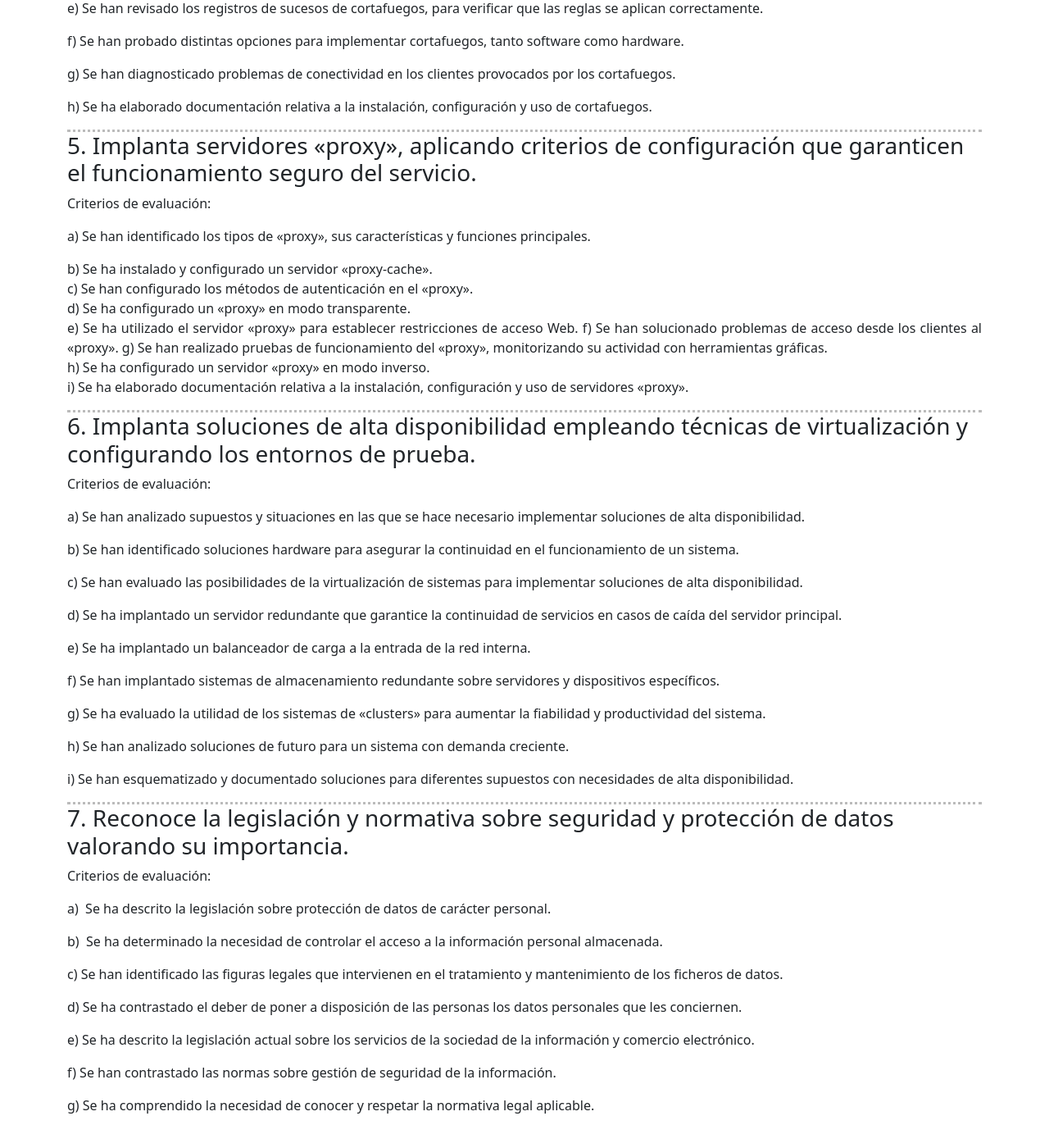
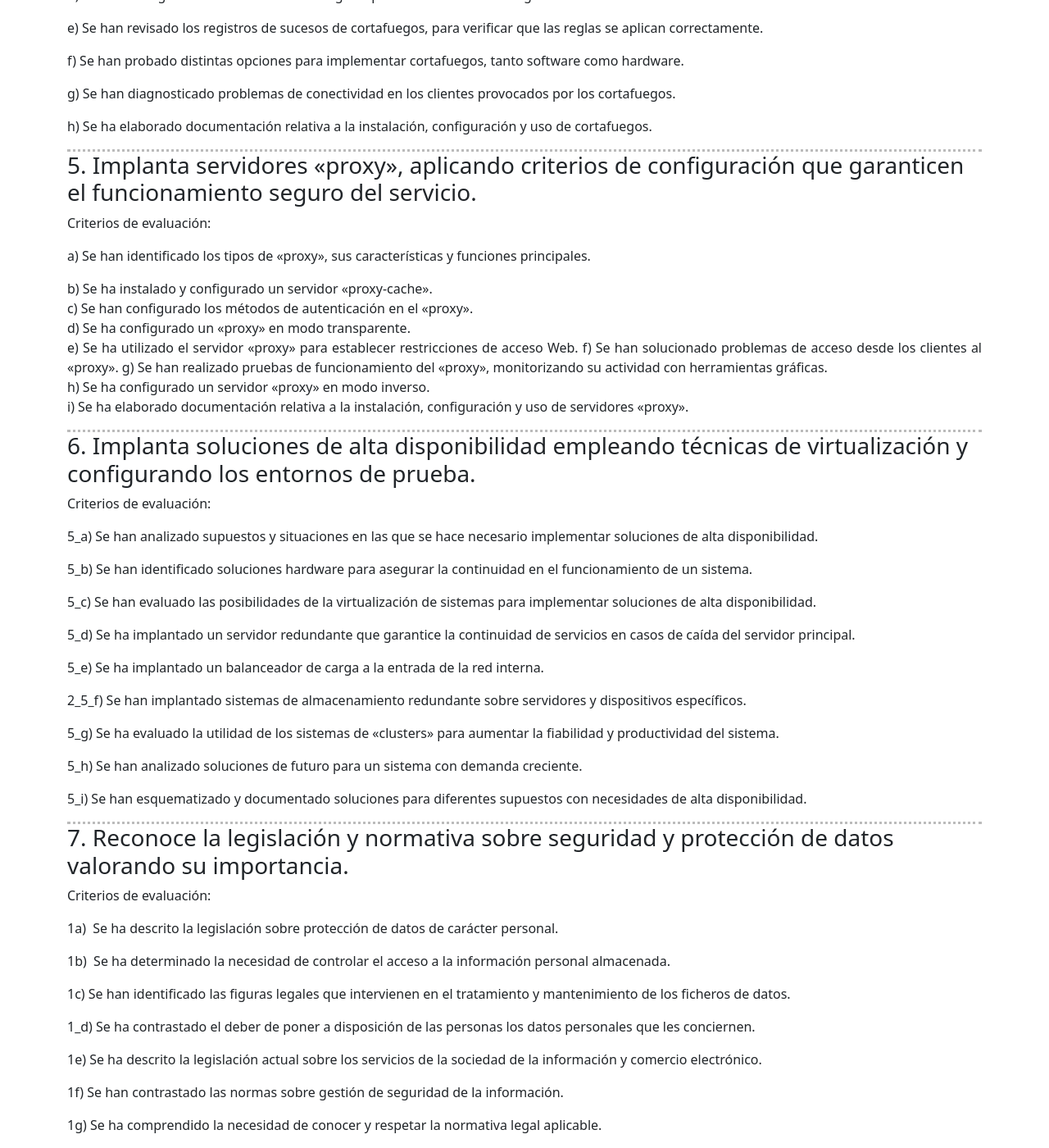
Before and after one commit to fperezIES/seguridad, a Jekyll site: the page built from RA.md, in a window 1280 px wide and 1400 px high, scrolled down 1787 px. Shown: the whole window at 82% size. Built offline with Jekyll 4.4.1, drawn with Linux system fonts in a browser that asks for light colours; our own code applies the rules of GitHub Pages for plain Markdown files; before the commit the page ends 3163 px from its top, so only the background shows below that; some of the changed text lies outside the part shown.

```diff
--- a/RA.md
+++ b/RA.md
@@ -102,39 +102,38 @@ servidores «proxy».
 
 Criterios de evaluación:
 
-a) Se han analizado supuestos y situaciones en las que se hace necesario implementar soluciones de alta disponibilidad.
+5_a) Se han analizado supuestos y situaciones en las que se hace necesario implementar soluciones de alta disponibilidad.
 
-b) Se han identificado soluciones hardware para asegurar la continuidad en el funcionamiento de un sistema.
+5_b) Se han identificado soluciones hardware para asegurar la continuidad en el funcionamiento de un sistema.
 
-c) Se han evaluado las posibilidades de la virtualización de sistemas para implementar soluciones de alta disponibilidad.
+5_c) Se han evaluado las posibilidades de la virtualización de sistemas para implementar soluciones de alta disponibilidad.
 
-d) Se ha implantado un servidor redundante que garantice la continuidad de servicios en casos de caída del servidor principal.
+5_d) Se ha implantado un servidor redundante que garantice la continuidad de servicios en casos de caída del servidor principal.
 
-e) Se ha implantado un balanceador de carga a la entrada de la red interna.
+5_e) Se ha implantado un balanceador de carga a la entrada de la red interna.
 
-f) Se han implantado sistemas de almacenamiento redundante sobre servidores y dispositivos específicos.
+2_5_f) Se han implantado sistemas de almacenamiento redundante sobre servidores y dispositivos específicos.
 
-g) Se ha evaluado la utilidad de los sistemas de «clusters» para aumentar la fiabilidad y productividad del sistema.
+5_g) Se ha evaluado la utilidad de los sistemas de «clusters» para aumentar la fiabilidad y productividad del sistema.
 
-h) Se han analizado soluciones de futuro para un sistema con demanda creciente.
+5_h) Se han analizado soluciones de futuro para un sistema con demanda creciente.
 
-i) Se han esquematizado y documentado soluciones para diferentes supuestos con necesidades de alta disponibilidad.
+5_i) Se han esquematizado y documentado soluciones para diferentes supuestos con necesidades de alta disponibilidad.
 
 ### 7. Reconoce la legislación y normativa sobre seguridad y protección de datos valorando su importancia.
 
 Criterios de evaluación:
 
- a)  Se ha descrito la legislación sobre protección de datos de carácter personal.
+ 1a)  Se ha descrito la legislación sobre protección de datos de carácter personal.
 
- b)  Se ha determinado la necesidad de controlar el acceso a la información personal
-almacenada.
+ 1b)  Se ha determinado la necesidad de controlar el acceso a la información personal almacenada.
 
-c) Se han identificado las figuras legales que intervienen en el tratamiento y mantenimiento de los ficheros de datos.
+1c) Se han identificado las figuras legales que intervienen en el tratamiento y mantenimiento de los ficheros de datos.
 
-d) Se ha contrastado el deber de poner a disposición de las personas los datos personales que les conciernen.
+1_d) Se ha contrastado el deber de poner a disposición de las personas los datos personales que les conciernen.
 
-e) Se ha descrito la legislación actual sobre los servicios de la sociedad de la información y comercio electrónico.
+1e) Se ha descrito la legislación actual sobre los servicios de la sociedad de la información y comercio electrónico.
 
-f) Se han contrastado las normas sobre gestión de seguridad de la información.
+1f) Se han contrastado las normas sobre gestión de seguridad de la información.
 
-g) Se ha comprendido la necesidad de conocer y respetar la normativa legal aplicable.
+1g) Se ha comprendido la necesidad de conocer y respetar la normativa legal aplicable.
```
Also changed, not shown: other parts of RA.md (+14 -14 lines), index.md (+3 -0 lines).
